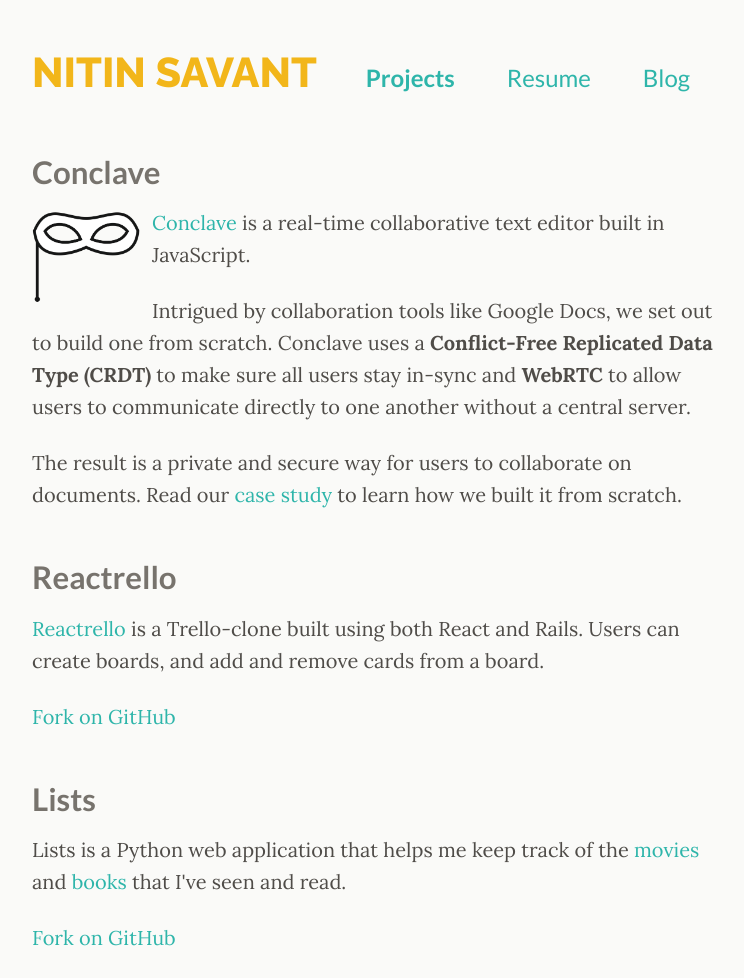
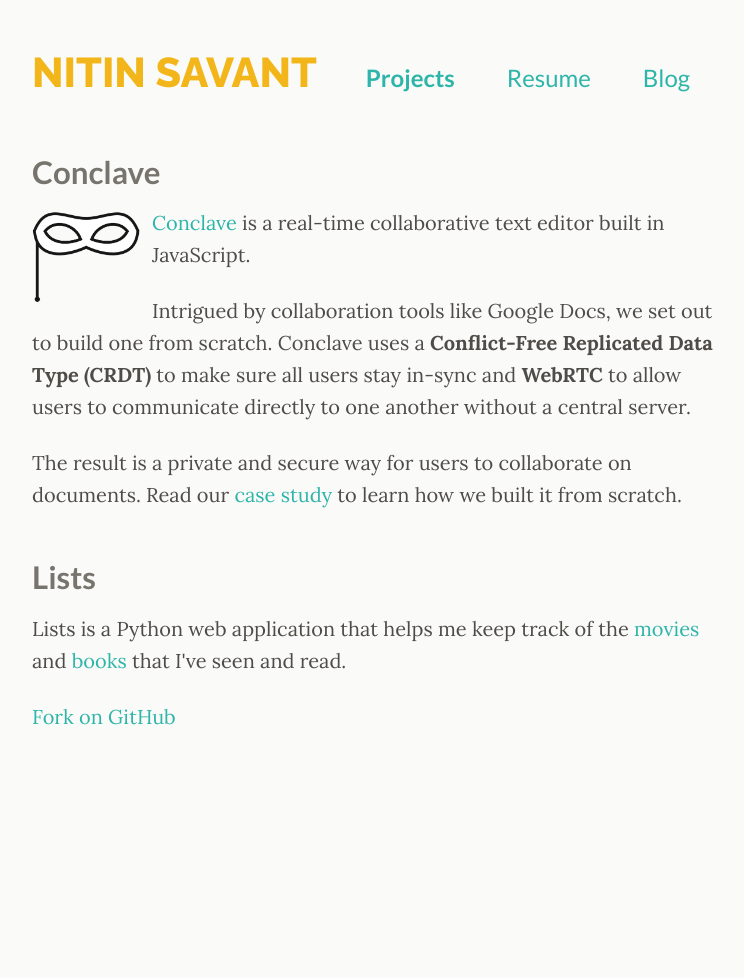
Before and after one commit to nitinsavant/nitinsavant.github.io, a Jekyll site: the page built from _pages/projects.html, in a window 1280 px wide. Shown: the whole page, without its empty margins (266-1010 px from the left). Built offline with Jekyll 4.4.1, drawn with Linux system fonts in a browser that asks for light colours; after the commit the page ends 900 px from its top, so only the background shows below that.

Commit message:
Removed reactrello

```diff
--- a/_pages/projects.html
+++ b/_pages/projects.html
@@ -23,15 +23,6 @@ permalink: /projects/
       </p>
   </article>
   <article>
-    <h2>Reactrello</h2>
-
-    <p>
-      <a href="http://reactrello.herokuapp.com/" target="_blank">Reactrello</a> is a Trello-clone built using both React and Rails. Users can create boards, and add and remove cards from a board.
-    </p>
-
-    <p><a href="https://github.com/nitinsavant/reactrello" target="_blank">Fork on GitHub</a></p>
-  </article>
-  <article>
     <h2>Lists</h2>
 
     <p>
```
